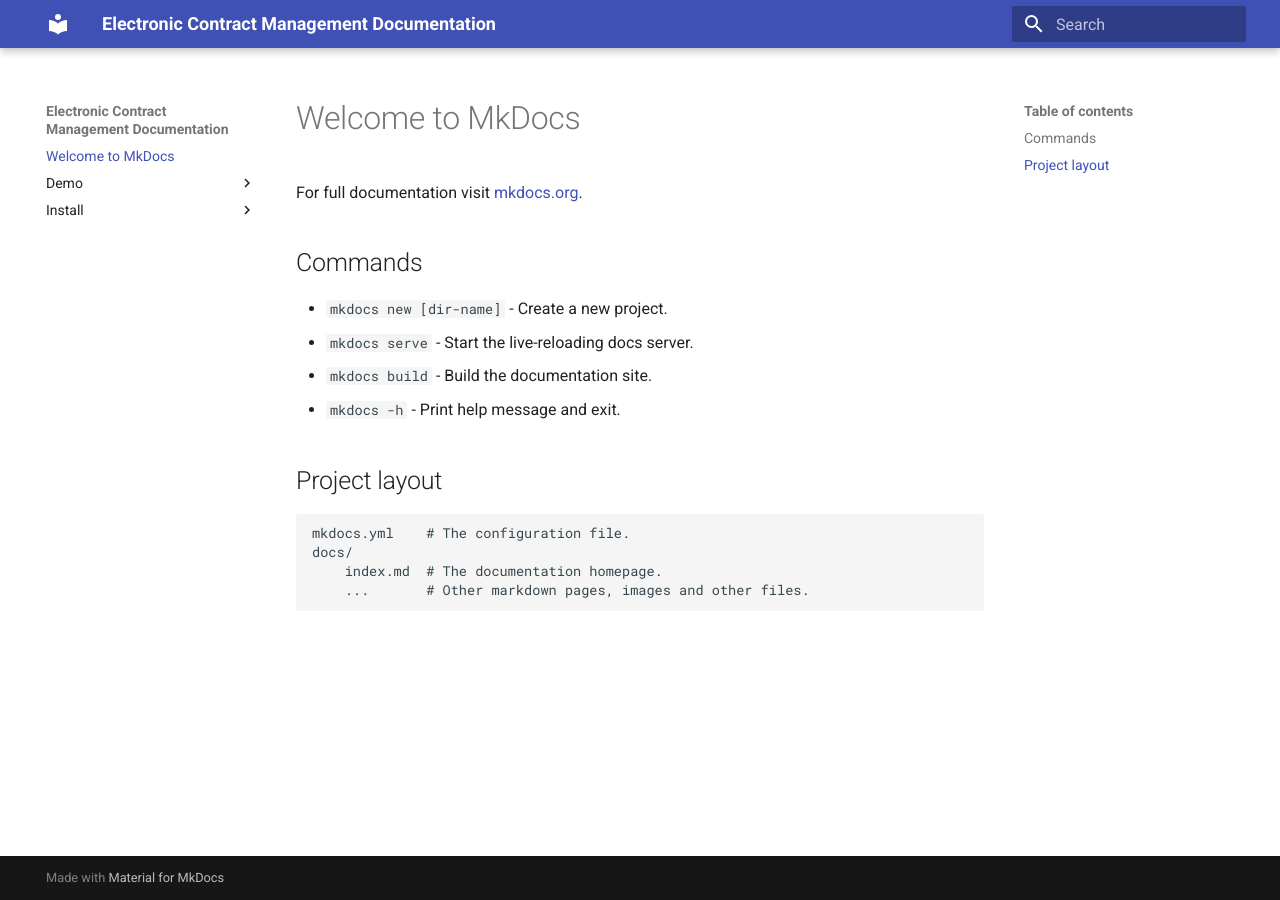
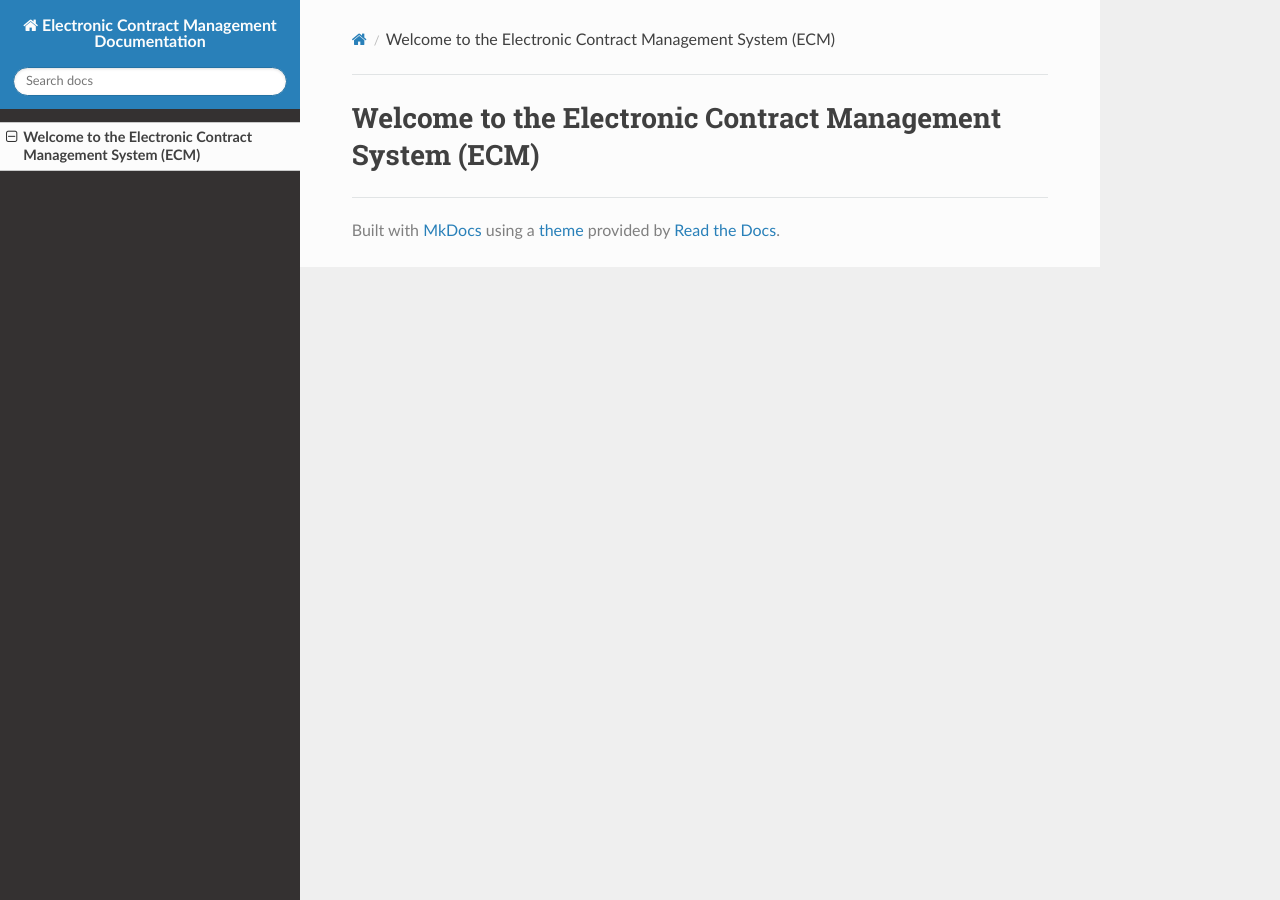
Before and after one commit to comcduarte/ecm-frontend, an MkDocs documentation site: the page built from documentation/docs/index.md, in a window 1280 px wide. Built offline with MkDocs 1.6.1, drawn with Linux system fonts in a browser that asks for light colours; nearby versions of some CDN libraries.

Commit message:
Initial Commit

```diff
--- a/documentation/docs/index.md
+++ b/documentation/docs/index.md
@@ -1,17 +1 @@
-# Welcome to MkDocs
-
-For full documentation visit [mkdocs.org](https://www.mkdocs.org).
-
-## Commands
-
-* `mkdocs new [dir-name]` - Create a new project.
-* `mkdocs serve` - Start the live-reloading docs server.
-* `mkdocs build` - Build the documentation site.
-* `mkdocs -h` - Print help message and exit.
-
-## Project layout
-
-    mkdocs.yml    # The configuration file.
-    docs/
-        index.md  # The documentation homepage.
-        ...       # Other markdown pages, images and other files.
+# Welcome to the Electronic Contract Management System (ECM)
--- a/documentation/mkdocs.yml
+++ b/documentation/mkdocs.yml
@@ -1,11 +1,14 @@
 site_name: Electronic Contract Management Documentation
 site_url: https://ecm.middletownct.gov
 theme:
-   name: material
+   name: readthedocs
 site_dir: ../public/docs/
 use_directory_urls: false
 watch:
    - docs
+exclude_docs: |
+   demo/
+   install/
 markdown_extensions:
    - attr_list
    - pymdownx.highlight:
@@ -19,3 +22,5 @@ markdown_extensions:
         - name: mermaid
           class: mermaid
           format: !!python/name:pymdownx.superfences.fence_code_format
+   - toc:
+      toc_depth: 2
```
